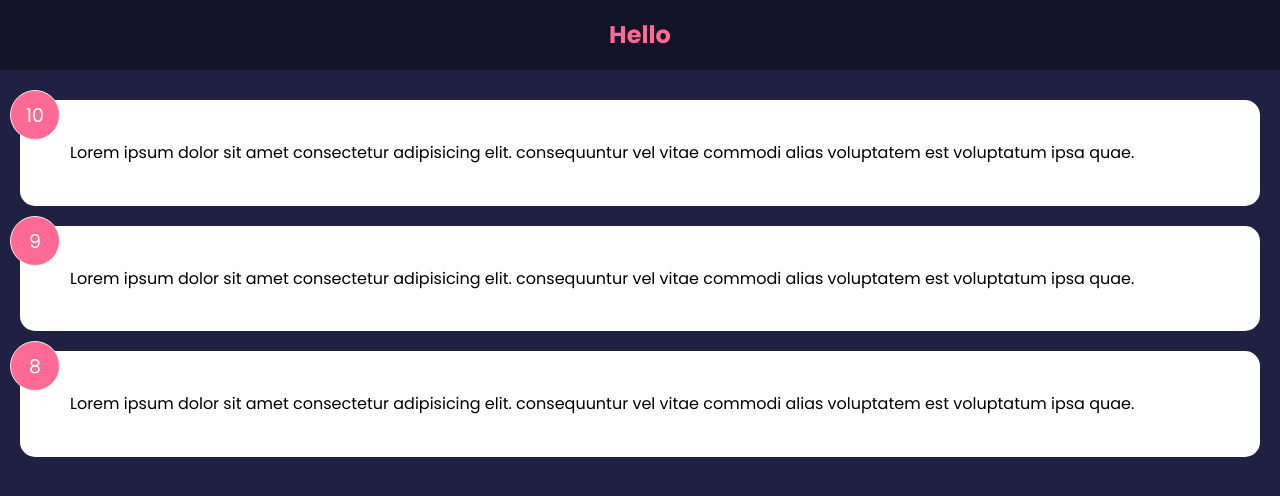
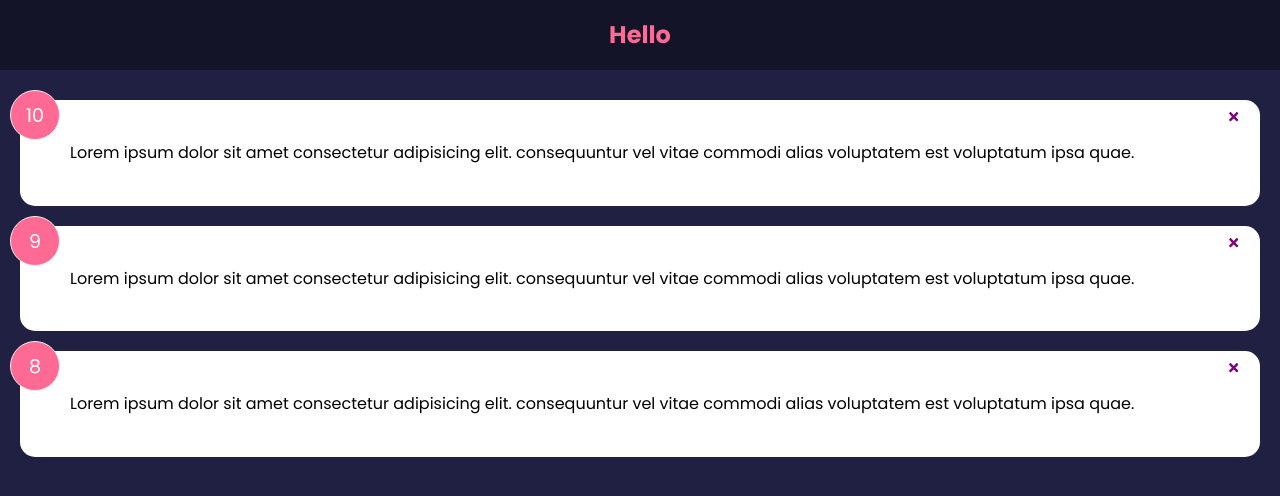
Before and after one commit to DeviousLab/feedback-app, a React (Create React App) app: page / in a window 1280 px wide. Shown: the top 496 px of the page. Built offline with nearby package versions, Linux system fonts and the light colour scheme; the HTML template or start-up script is replaced by a standard one.

Commit message:
Implemented function to delete feedback items
Signed-off-by: DeviousLab <deviouslab@gmail.com>

```diff
--- a/src/App.js
+++ b/src/App.js
@@ -7,12 +7,19 @@
 function App() {
   const [feedback, setFeedback] = useState(FeedbackData);
 
+  const deleteFeedback = (id) => {
+    if (window.confirm("Are you sure you want to delete this feedback?")) {
+      setFeedback(feedback.filter((feedback) => feedback.id !== id));
+    }
+  }
+
   return (
     <>
-      <Header text="Hello"/>
-      <FeedbackList feedback={feedback}/>
+      <Header text="Hello" />
+      <FeedbackList feedback={feedback} handleDelete={deleteFeedback} />
     </>
   )
 }
 
+
 export default App;
--- a/src/components/FeedbackItem.jsx
+++ b/src/components/FeedbackItem.jsx
@@ -1,12 +1,16 @@
 import PropTypes from 'prop-types';
+import { FaTimes } from 'react-icons/fa';
 
 import Card from "./Card"
 
-function FeedbackItem({ item }) {
+function FeedbackItem({ item, handleDelete }) {
 
   return (
     <Card>
       <div className="num-display">{item.rating}</div>
+      <button onClick={() => handleDelete(item.id)} className="close">
+        <FaTimes color='purple' />
+      </button>
       <div className="text-display">{item.text}</div>
     </Card>
   )
--- a/src/components/FeedbackList.jsx
+++ b/src/components/FeedbackList.jsx
@@ -2,7 +2,7 @@
 
 import FeedbackItem from "./FeedbackItem"
 
-function FeedbackList({ feedback }) {
+function FeedbackList({ feedback, handleDelete }) {
   if (!feedback || feedback.length === 0) {
     return (
       <div className="feedback-list">
@@ -13,7 +13,7 @@
   return (
     <div className='feedback-list'>
       {feedback.map((item) => (
-        <FeedbackItem key={item.id} item={item} />
+        <FeedbackItem key={item.id} item={item} handleDelete={handleDelete} />
       ))}
     </div>
   )
```
